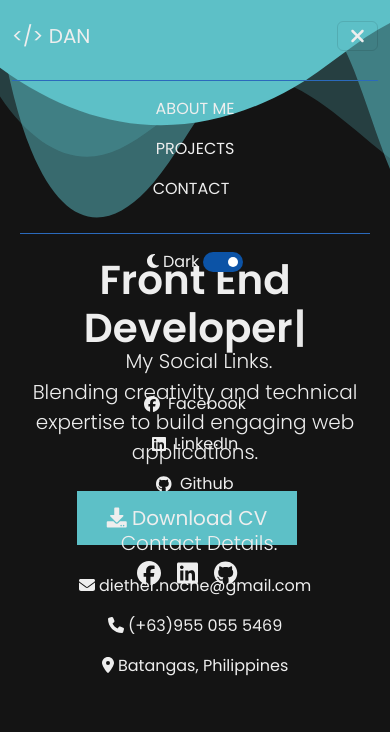
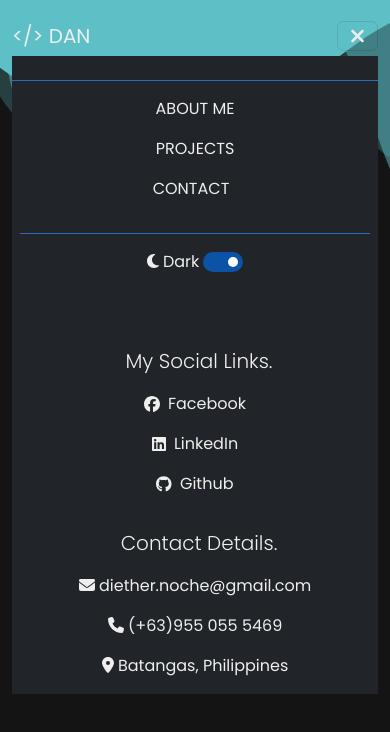
Before and after one commit to DAnoche/My-Porpolio, a React (Create React App) app: page / in a window 390 px wide. Both pictures are taken after a click on the button 356 px from the left and 36 px from the top of the page. Shown: the top 732 px of the page. Built offline with nearby package versions, Linux system fonts and the light colour scheme.

Commit message:
Add some animations at Hero contents

```diff
--- a/src/Components/hero.jsx
+++ b/src/Components/hero.jsx
@@ -1,4 +1,4 @@
-import { React, useState } from "react";
+import React from "react";
 import Typewriter from "typewriter-effect";
 import { motion } from "framer-motion";
 import { FontAwesomeIcon } from "@fortawesome/react-fontawesome";
@@ -9,13 +9,15 @@ import { fas } from "@fortawesome/free-solid-svg-icons";
 library.add(fab, fas);
 
 function HeroSection(props) {
-  const [rotate, setRotate] = useState(false);
-
   return (
     <section className={`hero ${props.theme}`}>
       <div className="container p-3">
         <div className="row justify-content-center align-items-center text-center text-md-start">
-          <div className="col-md-5 text-center text-lg-start">
+          <motion.div
+            initial={{ y: "100%", opacity: 0 }}
+            animate={{ y: 0, opacity: 1 }}
+            className="col-md-5 text-center text-lg-start"
+          >
             <h1 className="hero-header display-2 fw-bold">
               <Typewriter
                 onInit={(typewriter) => {
@@ -63,14 +65,12 @@ function HeroSection(props) {
                 </a>
               </div>
             </div>
-          </div>
+          </motion.div>
           <div className="col-md-5 text-center d-none d-lg-block">
             <motion.img
-              animate={{ rotate: rotate ? 360 : 0 }}
-              onClick={() => {
-                setRotate(!rotate);
-              }}
-              whileHover={{ x: 10 }}
+              initial={{ x: "100%", opacity: 0 }}
+              animate={{ x: 0, opacity: 1 }}
+              whileHover={{ rotate: 5 }}
               className="image-fluid"
               src={"./assets/hero-pic.svg"}
               alt="Web Developer"
--- a/src/Components/navbar.jsx
+++ b/src/Components/navbar.jsx
@@ -45,7 +45,9 @@ function Navbar(props) {
           </span>
         </motion.button>
         <div
-          className={`collapse navbar-collapse ${collapsed ? "" : "show"}`}
+          className={`collapse navbar-collapse ${collapsed ? "" : "show"} ${
+            collapsed ? "" : props.theme === "dark" ? "bg-dark" : "bg-light"
+          }`}
           id="navbarNav"
         >
           <ul className="nav-ul-dark navbar-nav ms-auto">
```
